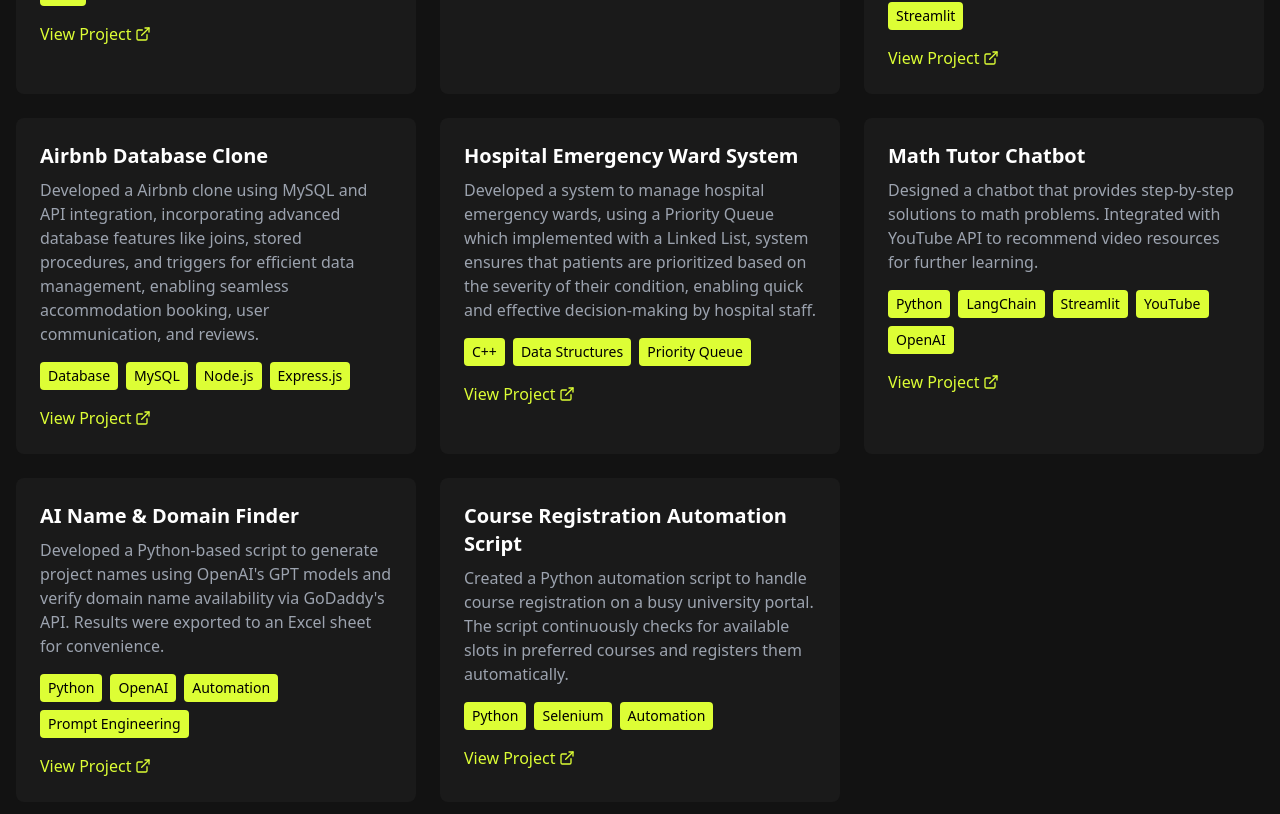
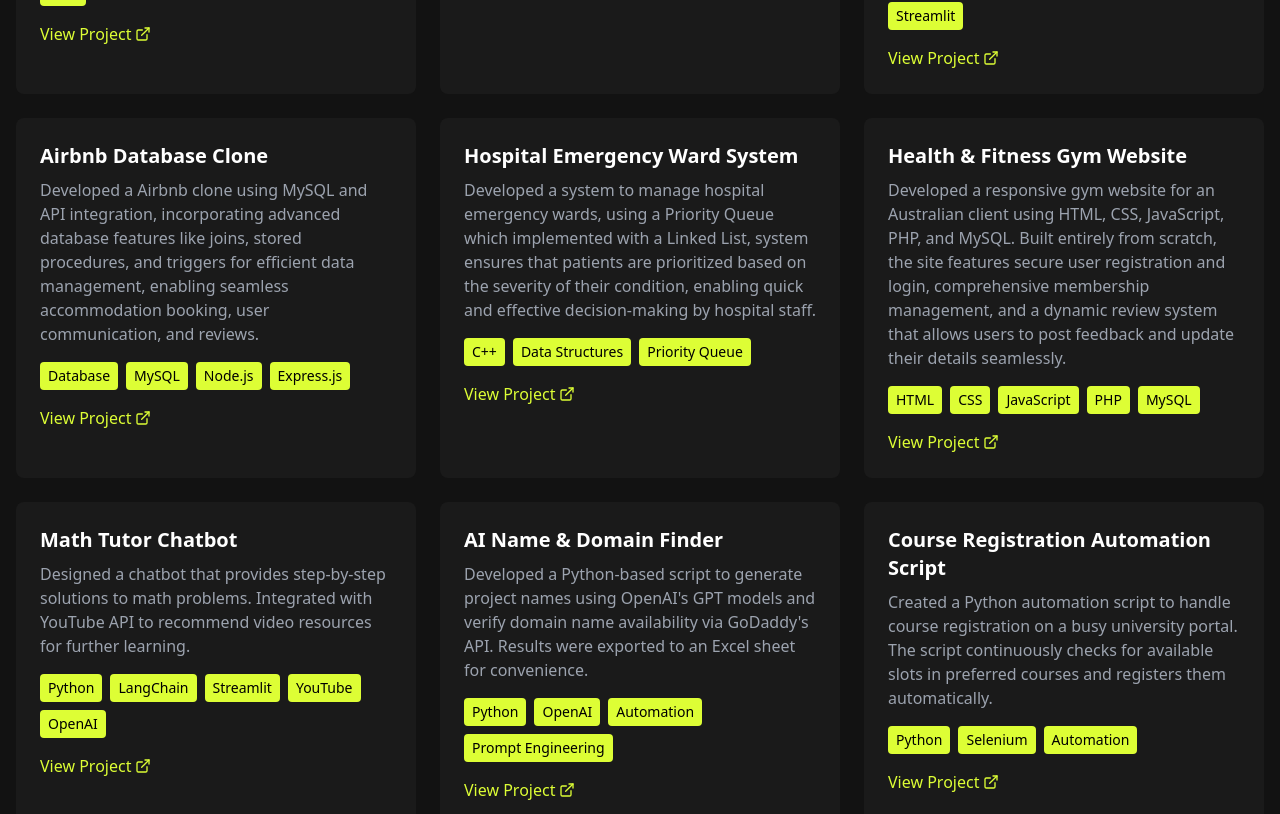
Before and after one commit to yahyabhatti10/yahya-portfolio, a React (Vite) app: page / in a window 1280 px wide. Shown: the part 2706-3520 px from the top of the page. Built offline with nearby package versions, Linux system fonts and the light colour scheme.

Commit message:
Added gym-website project

```diff
--- a/src/components/ProjectsSection.tsx
+++ b/src/components/ProjectsSection.tsx
@@ -13,7 +13,7 @@ const projects = [
     title: "Feel Great System Website",
     description:
       "Created a professional affiliate marketing website for the US Client, focusing on user engagement and seamless navigation to showcase health products of Unicity.",
-    technologies: ["JavaScript","React.js", "Bootstrap", "EmailJS"],
+    technologies: ["JavaScript", "React.js", "Bootstrap", "EmailJS"],
     link: "https://www.feelgreathealthelixir.com/",
   },
   {
@@ -36,6 +36,13 @@ const projects = [
       "Developed a system to manage hospital emergency wards, using a Priority Queue which implemented with a Linked List, system ensures that patients are prioritized based on the severity of their condition, enabling quick and effective decision-making by hospital staff.",
     technologies: ["C++", "Data Structures", "Priority Queue"],
     link: "https://github.com/yahyabhatti10/Hospital-Emergency-Ward-System",
+  },
+  {
+    title: "Health & Fitness Gym Website",
+    description:
+      "Developed a responsive gym website for an Australian client using HTML, CSS, JavaScript, PHP, and MySQL. Built entirely from scratch, the site features secure user registration and login, comprehensive membership management, and a dynamic review system that allows users to post feedback and update their details seamlessly.",
+    technologies: ["HTML", "CSS", "JavaScript", "PHP", "MySQL"],
+    link: "https://github.com/yahyabhatti10/gym-website",
   },
   {
     title: "Math Tutor Chatbot",
```
